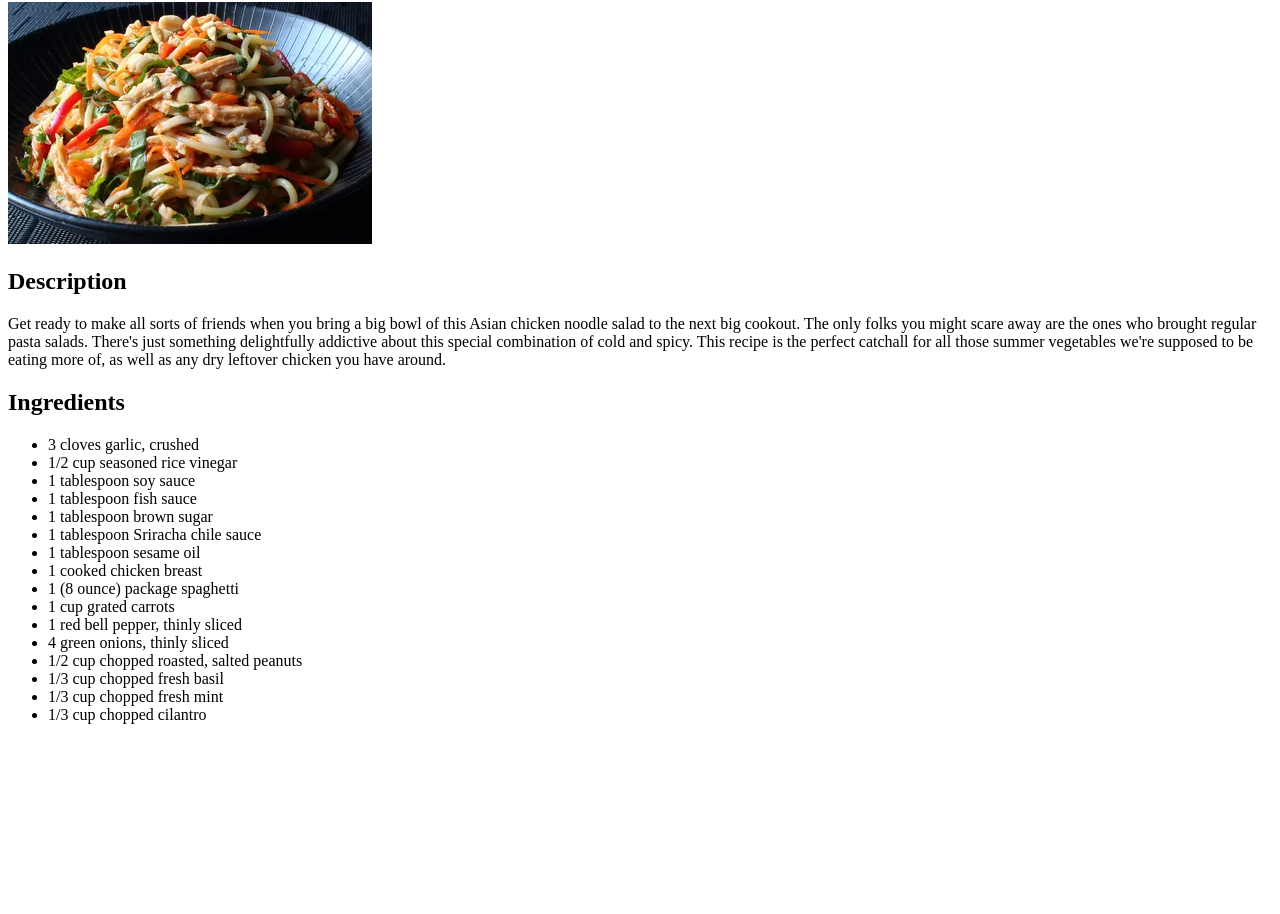
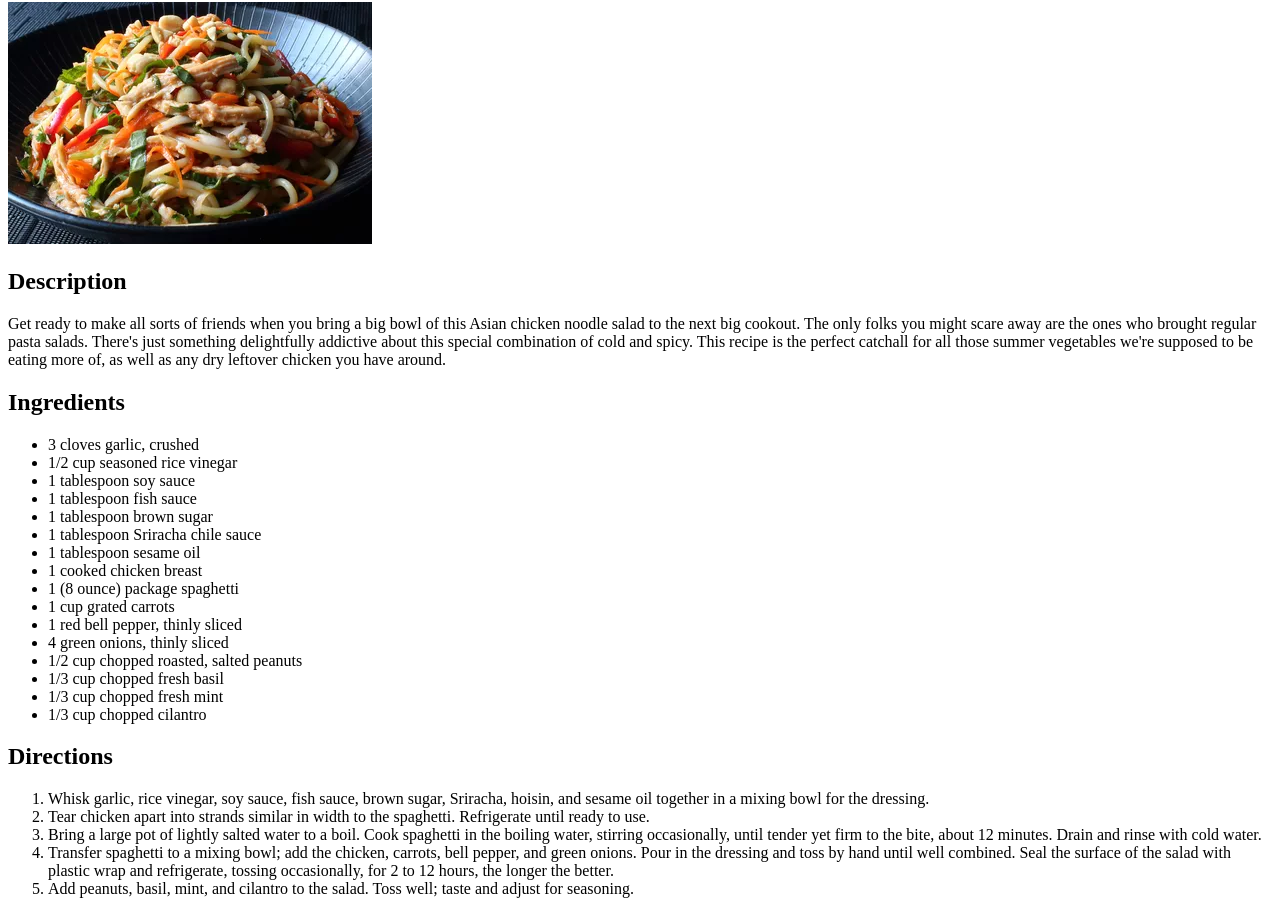
Before and after one commit to dannyoussef/odin-recipes, a plain HTML site: page recipes/chicken-noodle-soup.html in a window 1280 px wide. Shown: the part 78-992 px from the top of the page. Before the commit the page ends 818 px from the top, so only its background shows below. Drawn offline with Linux system fonts and the light colour scheme.

Commit message:
completed chicken noodle soup recipe

```diff
--- a/recipes/chicken-noodle-soup.html
+++ b/recipes/chicken-noodle-soup.html
@@ -37,5 +37,33 @@
       <li>1/3 cup chopped fresh mint</li>
       <li>1/3 cup chopped cilantro</li>
     </ul>
+    <h2>Directions</h2>
+    <ol>
+      <li>
+        Whisk garlic, rice vinegar, soy sauce, fish sauce, brown sugar,
+        Sriracha, hoisin, and sesame oil together in a mixing bowl for the
+        dressing.
+      </li>
+      <li>
+        Tear chicken apart into strands similar in width to the spaghetti.
+        Refrigerate until ready to use.
+      </li>
+      <li>
+        Bring a large pot of lightly salted water to a boil. Cook spaghetti in
+        the boiling water, stirring occasionally, until tender yet firm to the
+        bite, about 12 minutes. Drain and rinse with cold water.
+      </li>
+      <li>
+        Transfer spaghetti to a mixing bowl; add the chicken, carrots, bell
+        pepper, and green onions. Pour in the dressing and toss by hand until
+        well combined. Seal the surface of the salad with plastic wrap and
+        refrigerate, tossing occasionally, for 2 to 12 hours, the longer the
+        better.
+      </li>
+      <li>
+        Add peanuts, basil, mint, and cilantro to the salad. Toss well; taste
+        and adjust for seasoning.
+      </li>
+    </ol>
   </body>
 </html>
```
